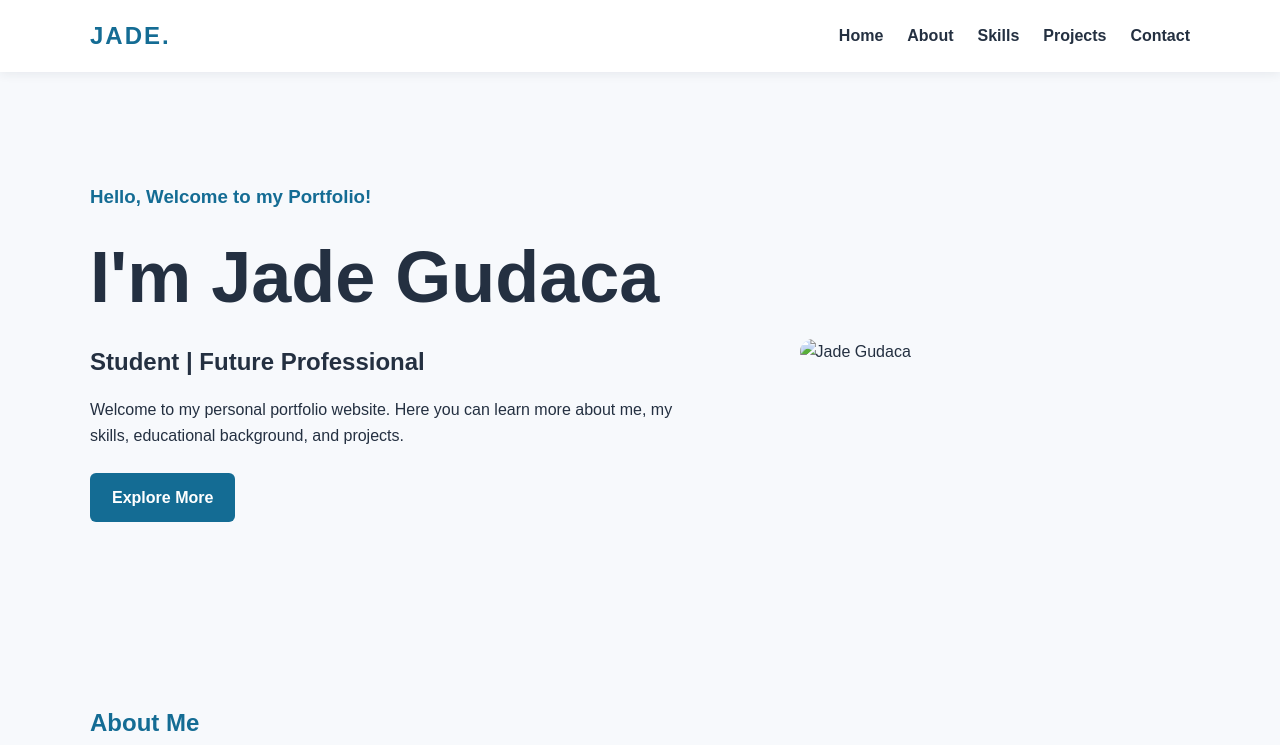
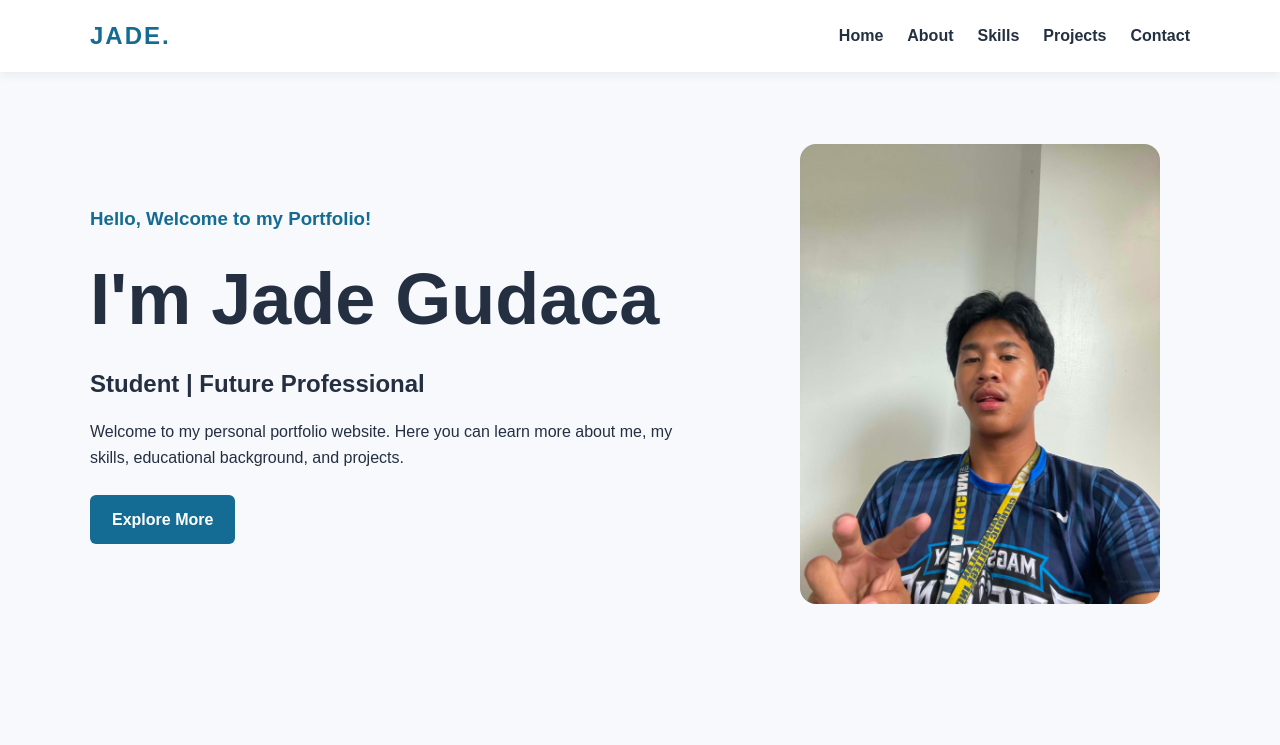
Before and after one commit to jadegudaca007-sketch/Gudaca-Project-1, a plain HTML site: page index.html in a window 1280 px wide. Shown: the top 745 px of the page. Drawn offline with Linux system fonts and the light colour scheme.

Commit message:
update photo

```diff
--- a/index.html
+++ b/index.html
@@ -43,7 +43,7 @@
         </div>
 
         <div class="home-image">
-            <img src="profile.jpg" alt="Jade Gudaca">
+            <img src="assets/5f0afc51-5c11-4999-b00c-97e60b56ffc9.jpg" alt="Jade Gudaca">
         </div>
     </section>
 
--- a/style.css
+++ b/style.css
@@ -103,9 +103,12 @@ section {
 .home-image img {
     width: 100%;
     max-width: 360px;
+    height: 460px;
     display: block;
     margin: 0 auto;
     border-radius: 16px;
+    object-fit: cover;
+    object-position: center top;
 }
 
 .section-title {
```
Also changed, not shown: assets/5f0afc51-5c11-4999-b00c-97e60b56ffc9.jpg (added).
